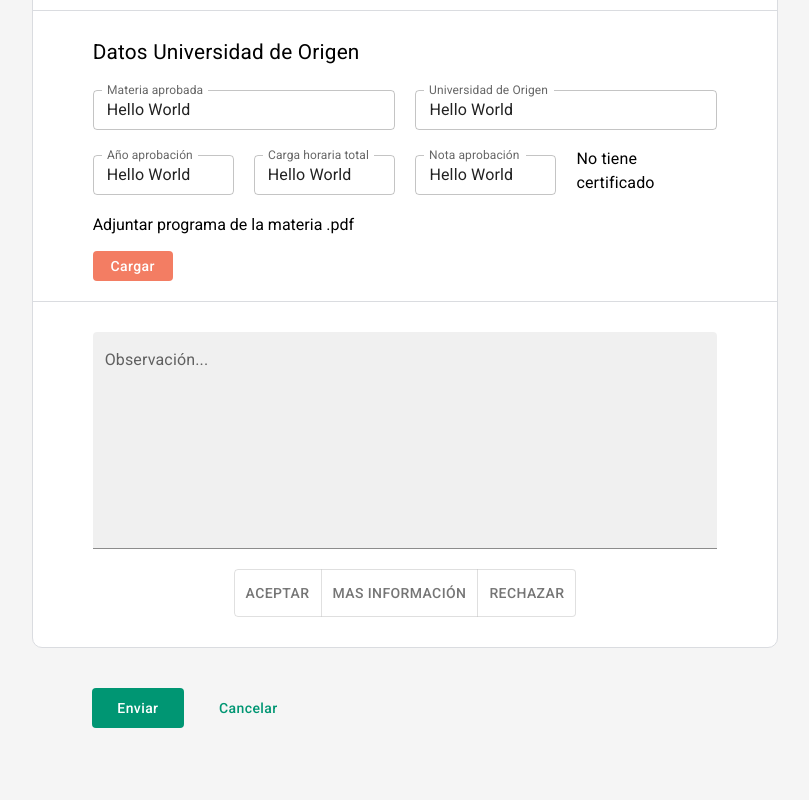
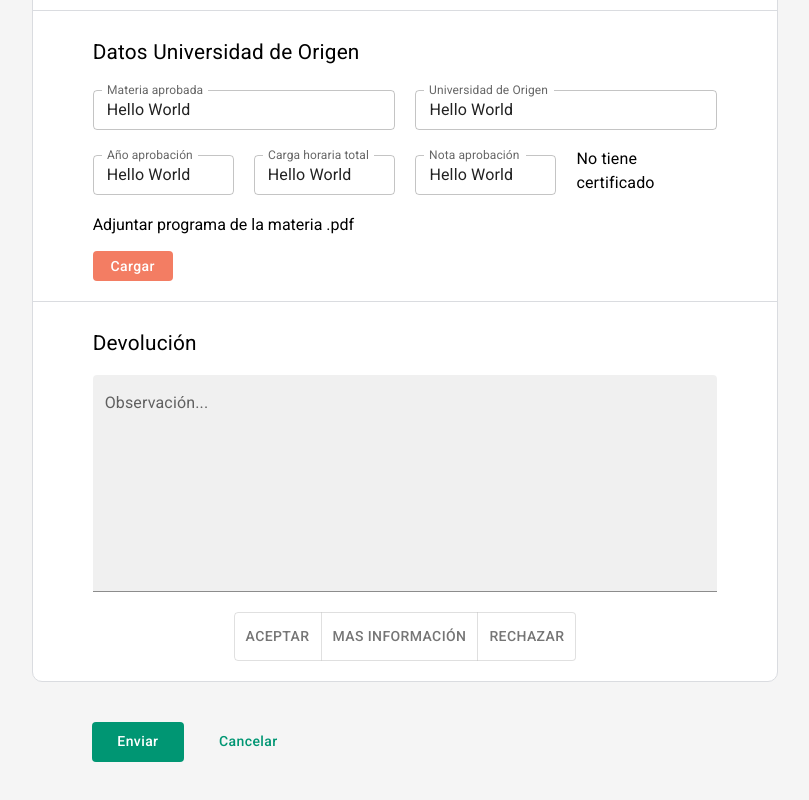
Before and after one commit to unahur-desapp/equivalencias-front-end, a React (Create React App) app: page /direccion/revision in a window 1280 px wide. Shown: the part 787-1587 px from the top of the page, without its empty margins (235-1044 px from the left). Built offline with nearby package versions, Linux system fonts and the light colour scheme.

Commit message:
Pantalla Formulario de Equivalencia: Input DatePicker solo de años en lugar de Input simple
Pantalla Revision: Título 'Devolución' agregado

General: Boton cancelar dinámico

```diff
--- a/src/components/organisms/Direccion/PageRevision.js
+++ b/src/components/organisms/Direccion/PageRevision.js
@@ -526,18 +526,34 @@ const PageRevision = () => {
                             item
                             container
                             direction="row"
-                            justifyContent="center"
+                            justifyContent="flex-start"
                             alignItems="center"
                             sm={12}
                             padding={{
-                                xs: '30px 30px',
-                                sm: '30px 60px'
+                                xs: '20px 30px',
+                                sm: '20px 60px'
                             }}
                             sx={{
                                 height: 'auto',
                                 borderRadius: '10px 10px 0px 0px'
                             }}
                         >
+                            <Grid
+                                item
+                                container
+                                direction="column"
+                                alignItems="flex-start"
+                                md={12}
+                                lg={5.8}
+                                sx={{
+                                    marginTop: '6px',
+                                    marginBottom: '16px'
+                                }}
+                            >
+                                <Titulos titulolabel component="h2">
+                                    Devolución
+                                </Titulos>
+                            </Grid>
                             {/* <Grid
                             item
                             container
```
